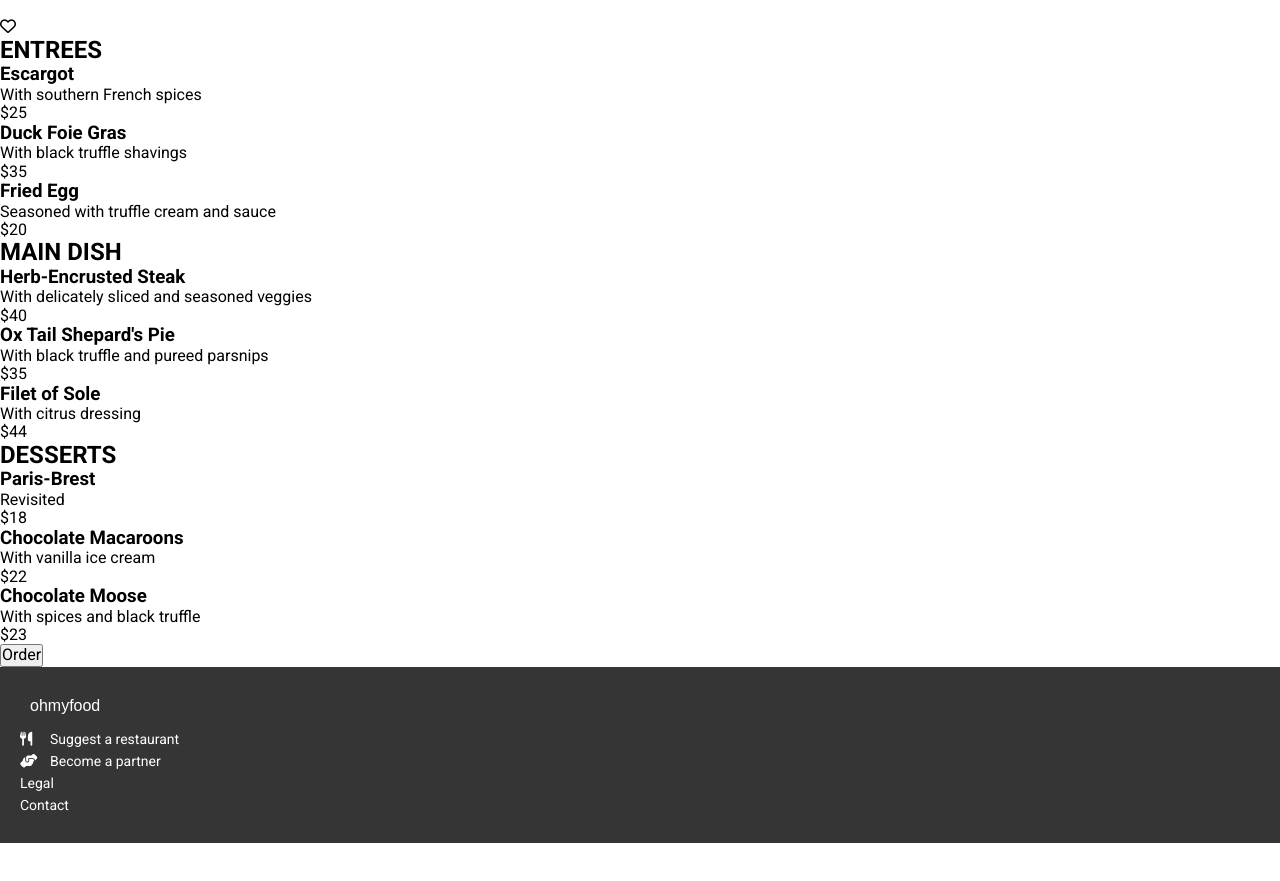
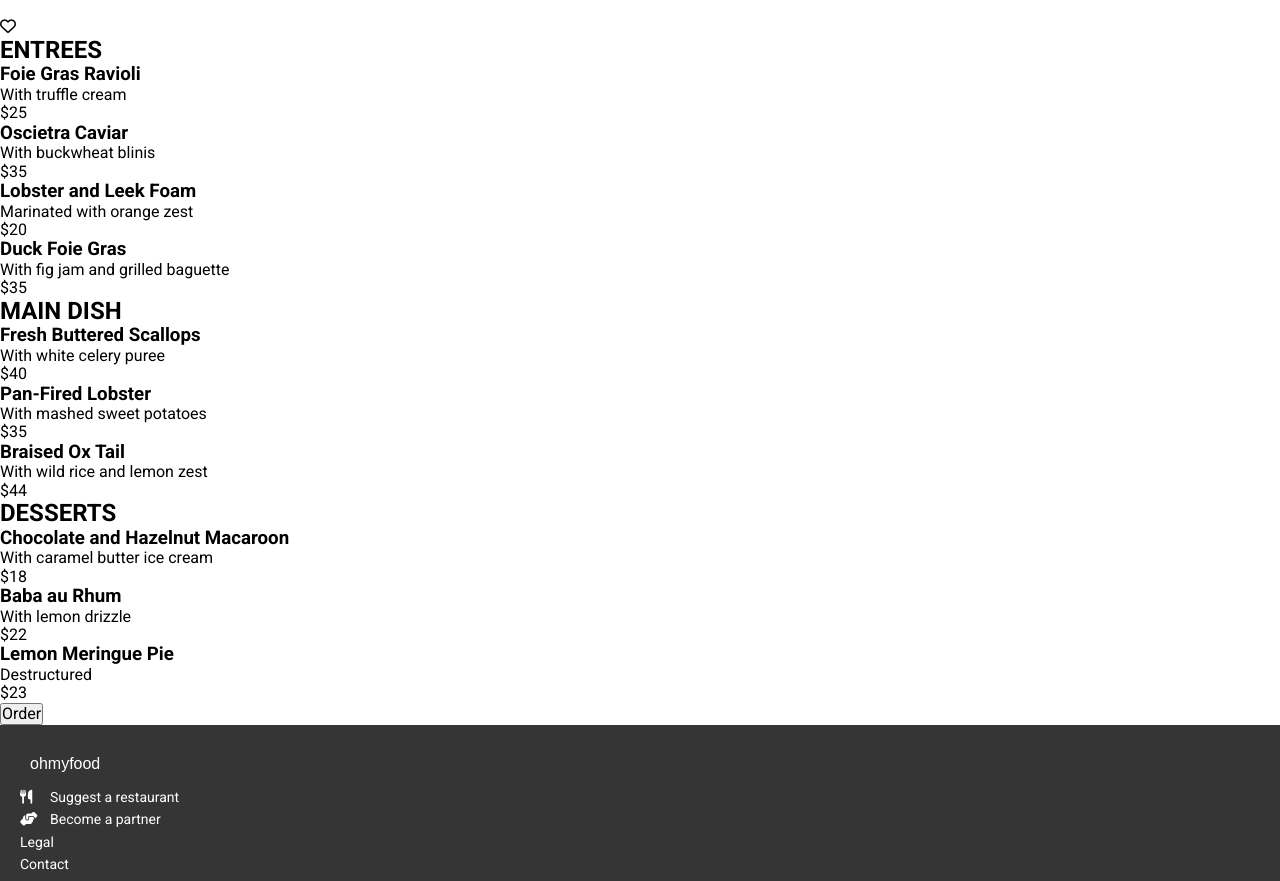
Before and after one commit to WalkTheRosePath/OpenClassrooms-Project3, a website: page restaurant-enchanted-plate.html in a window 1280 px wide. Shown: the part 438-1319 px from the top of the page. Before the commit the page ends 1281 px from the top, so only its background shows below. Drawn offline with Linux system fonts and the light colour scheme; a web font is replaced by a local one.

Commit message:
corrected restaurant page html

```diff
--- a/restaurant-enchanted-plate.html
+++ b/restaurant-enchanted-plate.html
@@ -49,54 +49,59 @@
         <!-- Entree Section -->
         <h2>ENTREES</h2>
         <div class="menu-item">
-            <h3>Escargot</h3>
-            <p>With southern French spices</p>
+            <h3>Foie Gras Ravioli</h3>
+            <p>With truffle cream</p>
             <p>$25</p>
         </div>
         <div class="menu-item">
-            <h3>Duck Foie Gras</h3>
-            <p>With black truffle shavings</p>
+            <h3>Oscietra Caviar</h3>
+            <p>With buckwheat blinis</p>
             <p>$35</p>
         </div>
         <div class="menu-item">
-            <h3>Fried Egg</h3>
-            <p>Seasoned with truffle cream and sauce</p>
+            <h3>Lobster and Leek Foam</h3>
+            <p>Marinated with orange zest</p>
             <p>$20</p>
+        </div>
+        <div class="menu-item">
+            <h3>Duck Foie Gras</h3>
+            <p>With fig jam and grilled baguette</p>
+            <p>$35</p>
         </div>
 
         <!-- Main Dish Section -->
         <h2>MAIN DISH</h2>
         <div class="menu-item">
-            <h3>Herb-Encrusted Steak</h3>
-            <p>With delicately sliced and seasoned veggies</p>
+            <h3>Fresh Buttered Scallops</h3>
+            <p>With white celery puree</p>
             <p>$40</p>
         </div>
         <div class="menu-item">
-            <h3>Ox Tail Shepard's Pie</h3>
-            <p>With black truffle and pureed parsnips</p>
+            <h3>Pan-Fired Lobster</h3>
+            <p>With mashed sweet potatoes</p>
             <p>$35</p>
         </div>
         <div class="menu-item">
-            <h3>Filet of Sole</h3>
-            <p>With citrus dressing</p>
+            <h3>Braised Ox Tail</h3>
+            <p>With wild rice and lemon zest</p>
             <p>$44</p>
         </div>
 
         <!-- Dessert Section -->
         <h2>DESSERTS</h2>
         <div class="menu-item">
-            <h3>Paris-Brest</h3>
-            <p>Revisited</p>
+            <h3>Chocolate and Hazelnut Macaroon</h3>
+            <p>With caramel butter ice cream</p>
             <p>$18</p>
         </div>
         <div class="menu-item">
-            <h3>Chocolate Macaroons</h3>
-            <p>With vanilla ice cream</p>
+            <h3>Baba au Rhum</h3>
+            <p>With lemon drizzle</p>
             <p>$22</p>
         </div>
         <div class="menu-item">
-            <h3>Chocolate Moose</h3>
-            <p>With spices and black truffle</p>
+            <h3>Lemon Meringue Pie</h3>
+            <p>Destructured</p>
             <p>$23</p>
         </div>
 
```
Also changed, not shown: restaurant-full-palette.html (line endings or trailing spaces).
